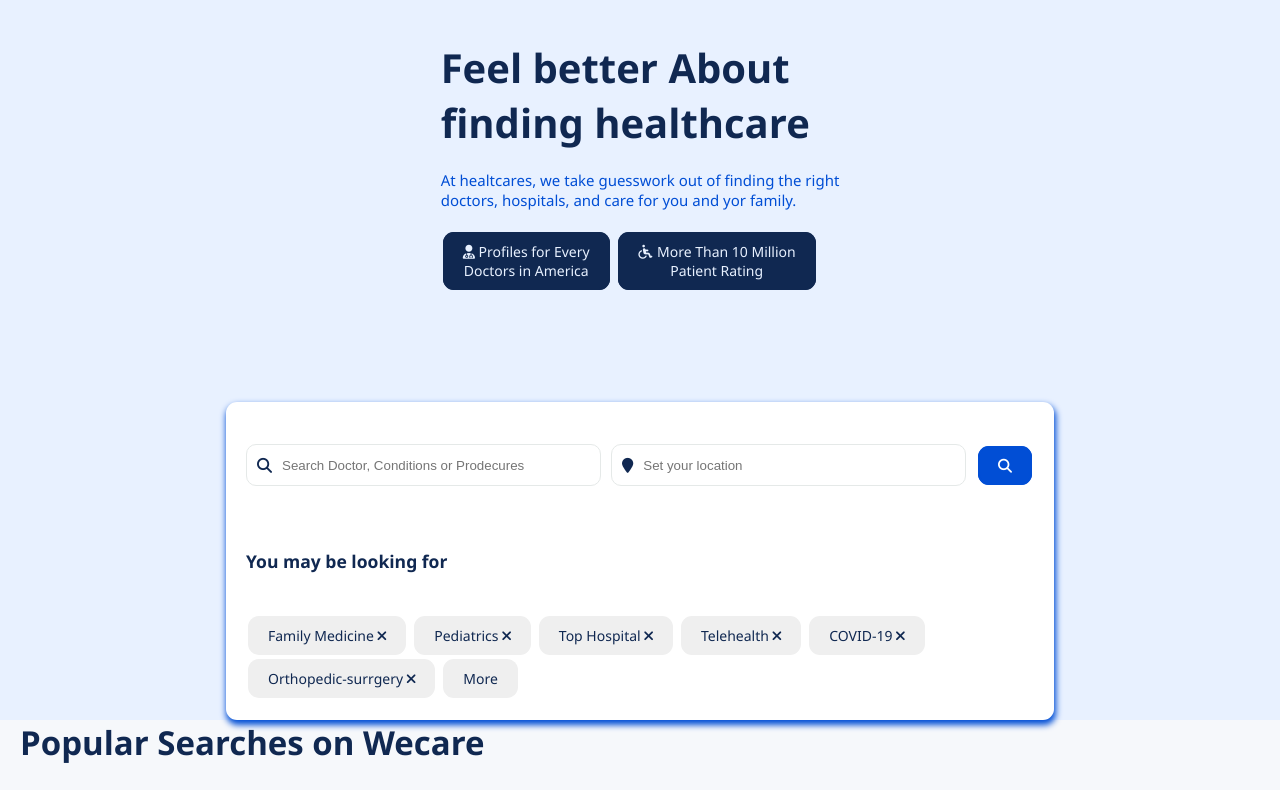
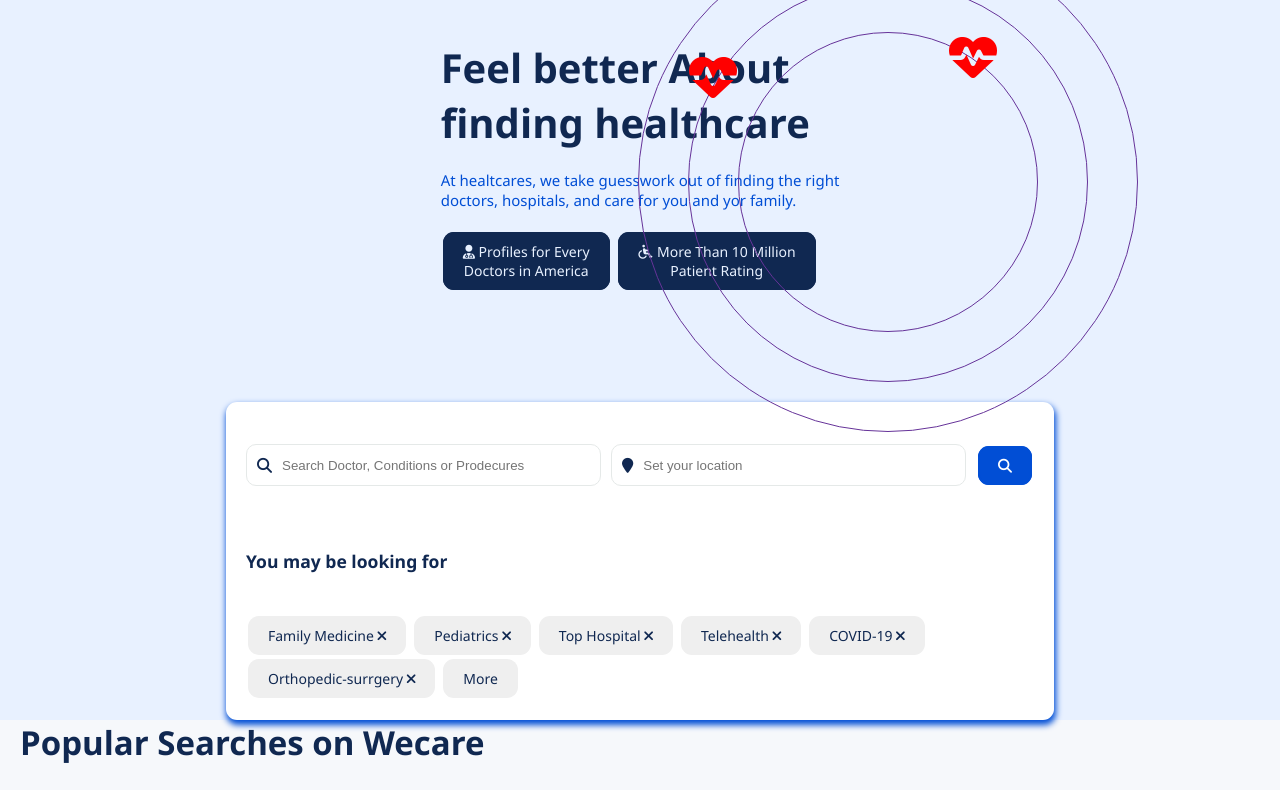
Before and after one commit to fatemehfarajirad/Medical-Landing-page, a plain HTML site: page index.html in a window 1280 px wide. Shown: the part 60-850 px from the top of the page. Drawn offline with Linux system fonts and the light colour scheme.

Commit message:
added index and css changes

```diff
--- a/Css/hero.css
+++ b/Css/hero.css
@@ -56,3 +56,52 @@
     margin: 0 auto;
     padding: 0 2rem;
 }
+.hero__right img{
+    z-index: 10;
+    position: relative;
+}
+.hero__right--item1{
+    border: 0.1rem solid rebeccapurple;
+    border-radius: 100%;
+    z-index: 9;
+    position: absolute;
+    width: 50rem;
+    height: 50rem;
+    left: 70%;
+    top: 56%;
+    transform: translate(-50%, -50%);
+}
+
+.hero__right--item2{
+    border: 0.1rem solid rebeccapurple;
+    border-radius: 100%;
+    z-index: 8;
+    position: absolute;
+    width: 40rem;
+    height: 40rem;
+    left: 70%;
+    top: 56%;
+    transform: translate(-50%, -50%);
+
+}
+.hero__right--item3{
+    border: 0.1rem solid rebeccapurple;
+    border-radius: 100%;
+    z-index: 7;
+    position: absolute;
+    width: 30rem;
+    height: 30rem;
+    left: 70%;
+    top: 56%;
+    transform: translate(-50%, -50%);
+
+}
+.hero__right--item1 i{
+    margin-left: 12rem;
+}
+.hero__right--item2 i{
+    margin-top: 7rem;
+}
+.hero__right--item3 i{
+    margin-left: 21rem;
+}
--- a/index.html
+++ b/index.html
@@ -63,6 +63,15 @@
                     </div>
                     <div class="hero__right">
                         <img src="./Images/wecare-images/5-removebg-preview.png" alt="">
+                        <div class="hero__right--item1">
+                            <i class="fa fa-heartbeat" style="font-size:48px;color:red"></i>
+                        </div>
+                        <div class="hero__right--item2">
+                            <i class="fa fa-heartbeat" style="font-size:48px;color:red"></i>
+                        </div>
+                        <div class="hero__right--item3">
+                            <i class="fa fa-heartbeat" style="font-size:48px;color:red"></i>
+                        </div>
                     </div>
                 </div>
                  <div class="form__container">
```
